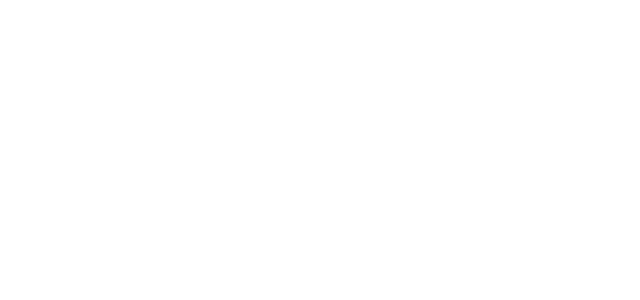
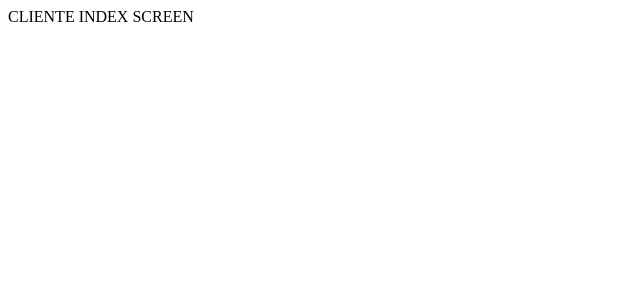
Before and after one commit to JuanCaychoPaucar/front-proyecto-grupal-final, a React (Create React App) app in the folder proyecto-pasteleria-react/: page / in a window 1280 px wide. Shown: the top 300 px of the page, without its empty margins (0-640 px from the left). Built offline with nearby package versions, Linux system fonts and the light colour scheme.

Commit message:
Se muestra un texto de prueba en la pagina principal (index)

```diff
--- a/proyecto-pasteleria-react/src/App.js
+++ b/proyecto-pasteleria-react/src/App.js
@@ -1,10 +1,9 @@
 import React from 'react'
+import AppRouter from './AppRouter';
 
 const App = () => {
   return (
-    <div>
-
-    </div>
+    <AppRouter />
   )
 }
 
--- a/proyecto-pasteleria-react/src/AppRouter.js
+++ b/proyecto-pasteleria-react/src/AppRouter.js
@@ -1,11 +1,12 @@
 import React from 'react';
 import { BrowserRouter as Router, Route, Switch } from "react-router-dom";
+import ClienteRouter from './modules/cliente/ClienteRouter';
 
 const AppRouter = () => {
     return (
         <Router>
             <Switch>
-                <Route path={"/"} component={PosRouter} />
+                <Route path={"/"} exact component={ClienteRouter} />
             </Switch>
         </Router>
     )
--- a/proyecto-pasteleria-react/src/environments/environments.js
+++ b/proyecto-pasteleria-react/src/environments/environments.js
@@ -0,0 +1,5 @@
+// Juan
+export const URL_BACKEND = "https://5fa5ce67085bf700163de08d.mockapi.io";
+
+// Alessandro
+export const url_api = "https://5f863851c8a16a0016e6aca1.mockapi.io";
--- a/proyecto-pasteleria-react/src/modules/cliente/ClienteRouter.js
+++ b/proyecto-pasteleria-react/src/modules/cliente/ClienteRouter.js
@@ -1,12 +1,16 @@
 import React from 'react';
 import { Route, Switch } from 'react-router-dom';
+import ClienteState from './context/ClienteState';
+import ClienteIndexScreen from './screens/index/ClienteIndexScreen';
 
 const ClienteRouter = () => {
     return (
-        <div>
-
-        </div>
+        <ClienteState>
+            <Switch>
+                <Route path={"/"} exact component={ClienteIndexScreen} />
+            </Switch>
+        </ClienteState>
     )
 }
 
-export default ClienteRouter
+export default ClienteRouter;
--- a/proyecto-pasteleria-react/src/modules/cliente/context/ClienteState.js
+++ b/proyecto-pasteleria-react/src/modules/cliente/context/ClienteState.js
@@ -4,7 +4,9 @@ import ClienteContext from './ClienteContext';
 const ClienteState = (props) => {
     return (
         <ClienteContext.Provider value={
-
+            {
+                prueba: "Texto de prueba",
+            }
         }>
             {props.children}
         </ClienteContext.Provider>
--- /dev/null
+++ b/proyecto-pasteleria-react/src/modules/cliente/screens/index/ClienteIndexScreen.js
@@ -0,0 +1,11 @@
+import React from 'react'
+
+const ClienteIndexScreen = () => {
+    return (
+        <div>
+            CLIENTE INDEX SCREEN
+        </div>
+    )
+}
+
+export default ClienteIndexScreen;
```
